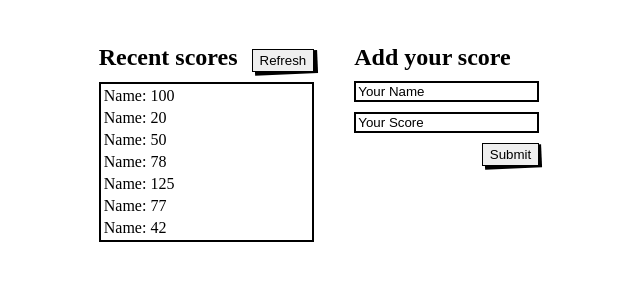
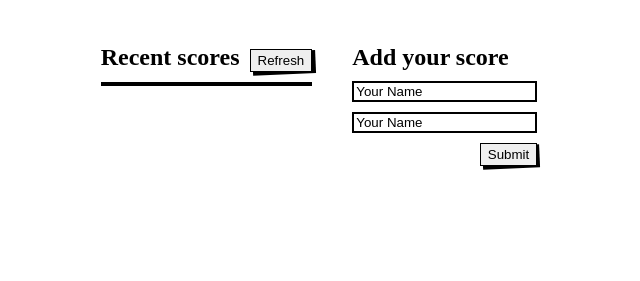
Before and after one commit to Ghiftee/Leaderboard, a website built with webpack: page src/index.html in a window 1280 px wide. Shown: the part 85-366 px from the top of the page, without its empty margins (321-961 px from the left). Built offline with nearby package versions, Linux system fonts and the light colour scheme.

Commit message:
Populate html dynamically

```diff
--- a/src/index.html
+++ b/src/index.html
@@ -7,37 +7,8 @@
     <title>Leaderboard</title>
 </head>
 <body>
-    <main class="d-flex flex-col align-center">
-        <h1>Leaderboard</h1>
-        <section class="d-flex justify-center w-100">
-            <div class="p-20">
-                <div>
-                    <h2 class="d-inline me-10">Recent scores</h2>
-                    <button class="btn d-inline pos-rel btn-shadow">Refresh</button>
-                </div>
-                <table class="d-block mt-10 border">
-                    <tbody>
-                        <tr><td>Name: 100</td></tr>
-                        <tr><td>Name: 20</td></tr>
-                        <tr><td>Name: 50</td></tr>
-                        <tr><td>Name: 78</td></tr>
-                        <tr><td>Name: 125</td></tr>
-                        <tr><td>Name: 77</td></tr>
-                        <tr><td>Name: 42</td></tr>
-                    </tbody>
-                </table>
-            </div>
-            <div class="p-20">
-                <h2 class="d-inline">Add your score</h2>
-                <form>
-                    <input class="mt-10 border" placeholder="Your Name"/>
-                    <br />
-                    <input class="mt-10 border" placeholder="Your Score"/>
-                    <br />
-                    <button class="btn mt-10 float-right pos-rel btn-shadow">Submit</button>
-                </form>
-            </div>
-        </section>
-    </main>
+    <div id="root">
+        <!-- Populate dynamically -->
+    </div>
 </body>
 </html>
--- a/src/index.js
+++ b/src/index.js
@@ -1 +1,50 @@
-import './css/styles.css';
+import "./css/styles.css";
+
+function initialize() {
+  const root = document.getElementById('root');
+
+  const main = document.createElement('main');
+  main.classList.add('d-flex', 'flex-col', 'align-center')
+  const header = document.createElement('h1');
+  header.innerText = 'Leaderboard';
+  const section = document.createElement('section');
+  section.classList.add('d-flex', 'justify-center', 'w-100');
+  const div1 = document.createElement('div');
+  div1.classList.add('p-20');
+  const div1_b = document.createElement('div');
+  const second_header = document.createElement('h2');
+  second_header.innerText = 'Recent scores'
+  second_header.classList.add('d-inline', 'me-10');
+  const refresh_button = document.createElement('button');
+  refresh_button.innerText = 'Refresh';
+  refresh_button.classList.add('btn', 'd-inline', 'pos-rel', 'btn-shadow');
+  const list = document.createElement('ul');
+  list.classList.add('d-block', 'mt-10', 'border');
+  const div2 = document.createElement('div');
+  div2.classList.add('p-20');
+  const header_two = document.createElement('h2');
+  header_two.innerText = 'Add your score';
+  header_two.classList.add('d-inline');
+  const form = document.createElement('form');
+  const input1 = document.createElement('input');
+  input1.classList.add('mt-10', 'border');
+  input1.placeholder = 'Your Name';
+  const br1 = document.createElement('br');
+  const input2 = document.createElement('input');
+  input2.classList.add('mt-10', 'border');
+  input2.placeholder = 'Your Name';
+  const br2 = document.createElement('br');
+  const submit_button = document.createElement('button');
+  submit_button.innerText = 'Submit';
+  submit_button.classList.add('btn', 'mt-10', 'float-right', 'pos-rel', 'btn-shadow');
+
+  form.append(input1, br1, input2, br2, submit_button);
+  div2.append(header_two, form);
+  div1_b.append(second_header, refresh_button);
+  div1.append(div1_b, list)
+  section.append(div1, div2)
+  main.append(header, section);
+  root.append(main);
+}
+
+document.addEventListener("DOMContentLoaded", initialize);
```
